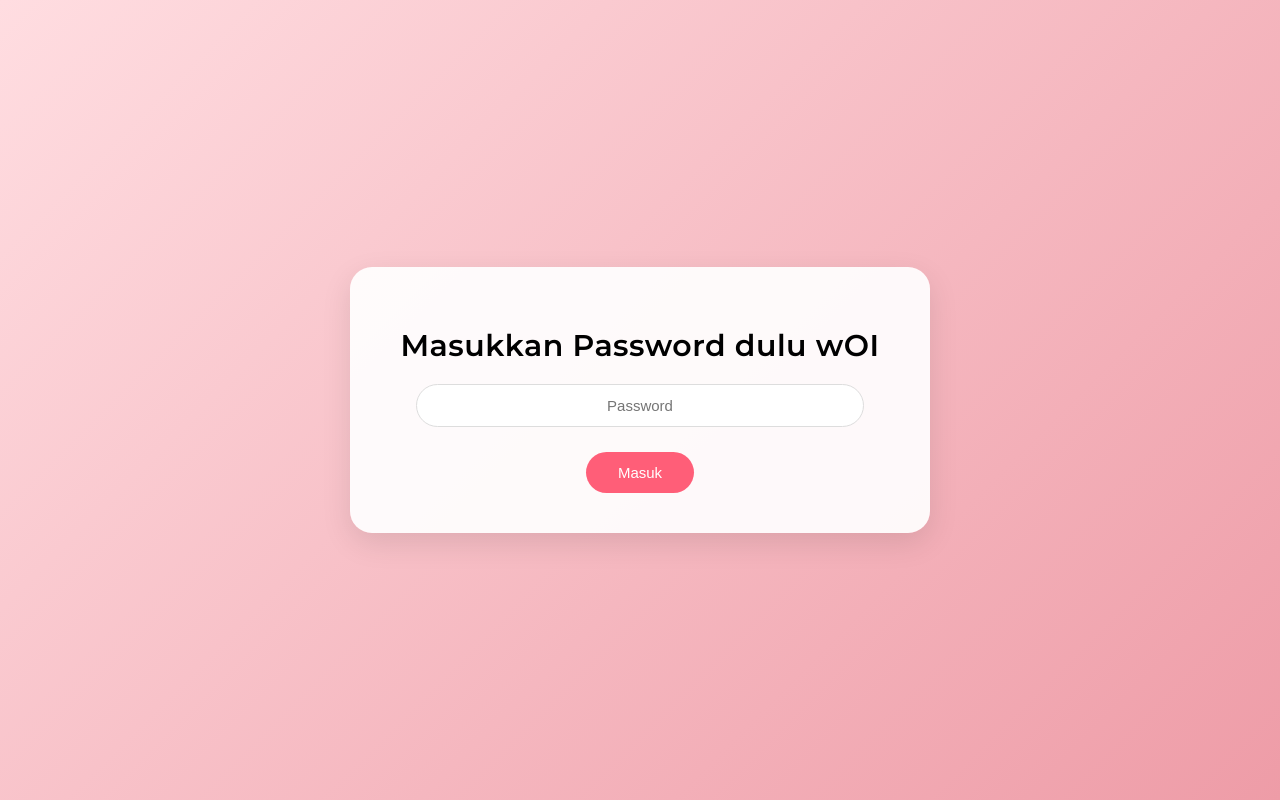
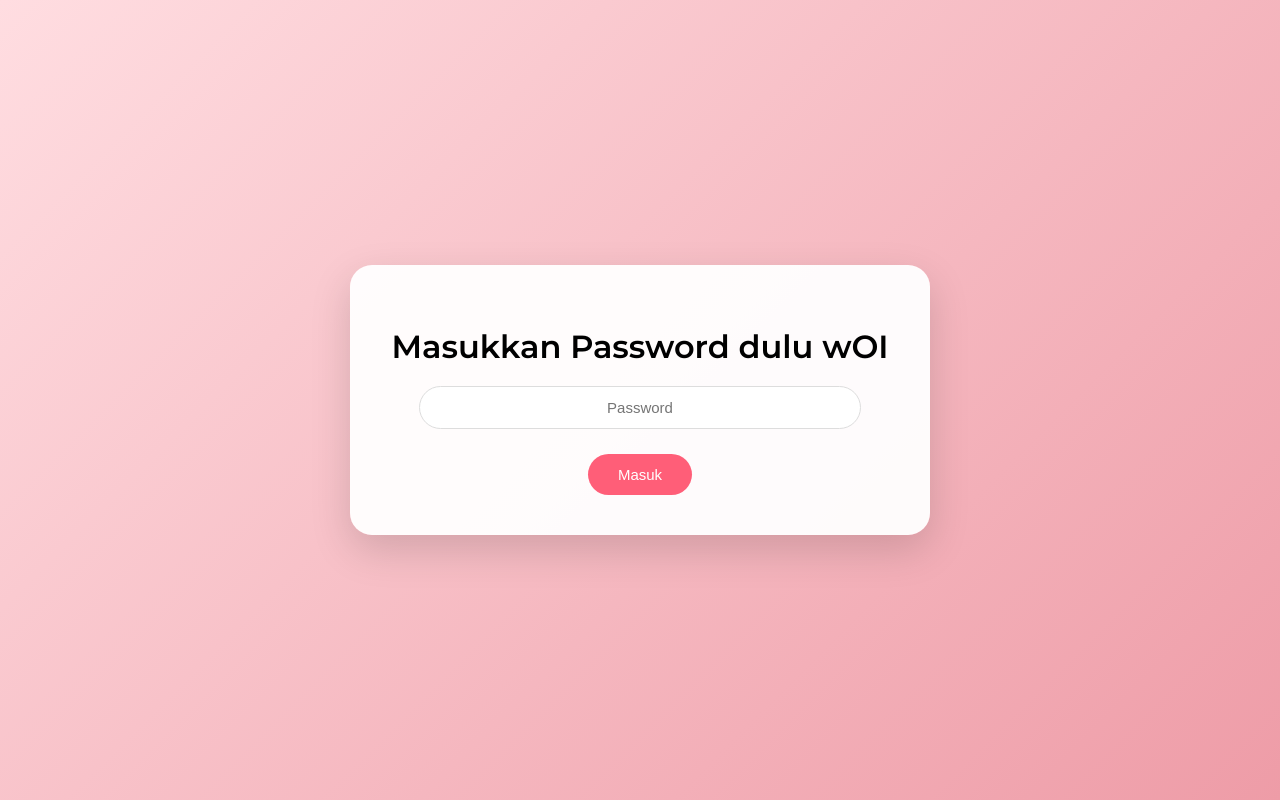
Before and after one commit to 4868hm7srm-commits/ayas-cantik-banget, a plain HTML site: page index.html in a window 1280 px wide. Drawn offline with Linux system fonts and the light colour scheme; files that its build step writes are made by us from their sources; files whose address does not match are found by name.

Commit message:
style.css

```diff
--- a/style.css
+++ b/style.css
@@ -1,63 +1,52 @@
-@import url('https://fonts.googleapis.com/css2?family=Montserrat:wght@300;400;500;600;700&display=swap');
+@import url('https://fonts.googleapis.com/css2?family=Montserrat:wght@300;400;500;600&display=swap');
 
 body {
     margin: 0;
     font-family: 'Montserrat', sans-serif;
     background: linear-gradient(135deg, #ffdde1, #ee9ca7);
-    height: 100vh;
+    min-height: 100vh;
     display: flex;
     justify-content: center;
     align-items: center;
     text-align: center;
 }
 
-/* BOX UTAMA */
 .container {
-    background: rgba(255,255,255,0.92);
+    background: rgba(255,255,255,0.95);
     padding: 40px 30px;
     border-radius: 22px;
     width: 90%;
     max-width: 520px;
-    box-shadow: 0 10px 30px rgba(0,0,0,0.1);
+    box-shadow: 0 15px 40px rgba(0,0,0,0.15);
 }
 
-/* JUDUL */
 h1 {
     font-weight: 600;
-    font-size: 30px;
-    letter-spacing: 0.5px;
     margin-bottom: 20px;
 }
 
-/* TEKS */
 p {
-    font-size: 17px;
+    font-size: 16px;
     line-height: 1.8;
-    font-weight: 400;
-    margin: 0;
 }
 
-/* INPUT PASSWORD */
 input {
-    padding: 12px 15px;
+    padding: 12px;
+    width: 80%;
     border-radius: 25px;
     border: 1px solid #ddd;
-    width: 80%;
     font-size: 15px;
     text-align: center;
-    outline: none;
 }
 
-/* TOMBOL */
 button {
     margin-top: 25px;
-    padding: 12px 32px;
+    padding: 12px 30px;
     border: none;
     border-radius: 30px;
     background: #ff5e78;
-    color: white;
+    color: #fff;
     font-size: 15px;
-    font-weight: 500;
     cursor: pointer;
     transition: 0.3s;
 }
@@ -67,9 +56,7 @@ button:hover {
     transform: scale(1.05);
 }
 
-/* FOTO */
 img {
     max-width: 100%;
     border-radius: 18px;
-    box-shadow: 0 10px 25px rgba(0,0,0,0.15);
 }
```
